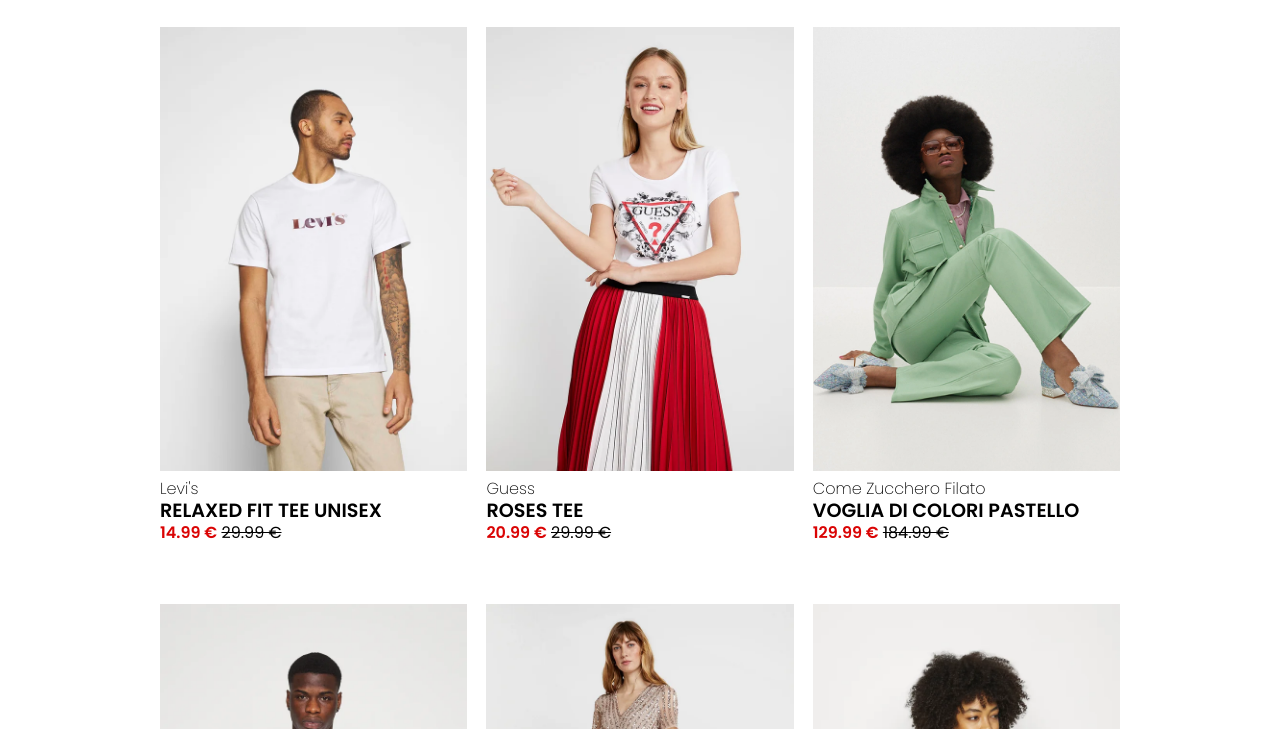
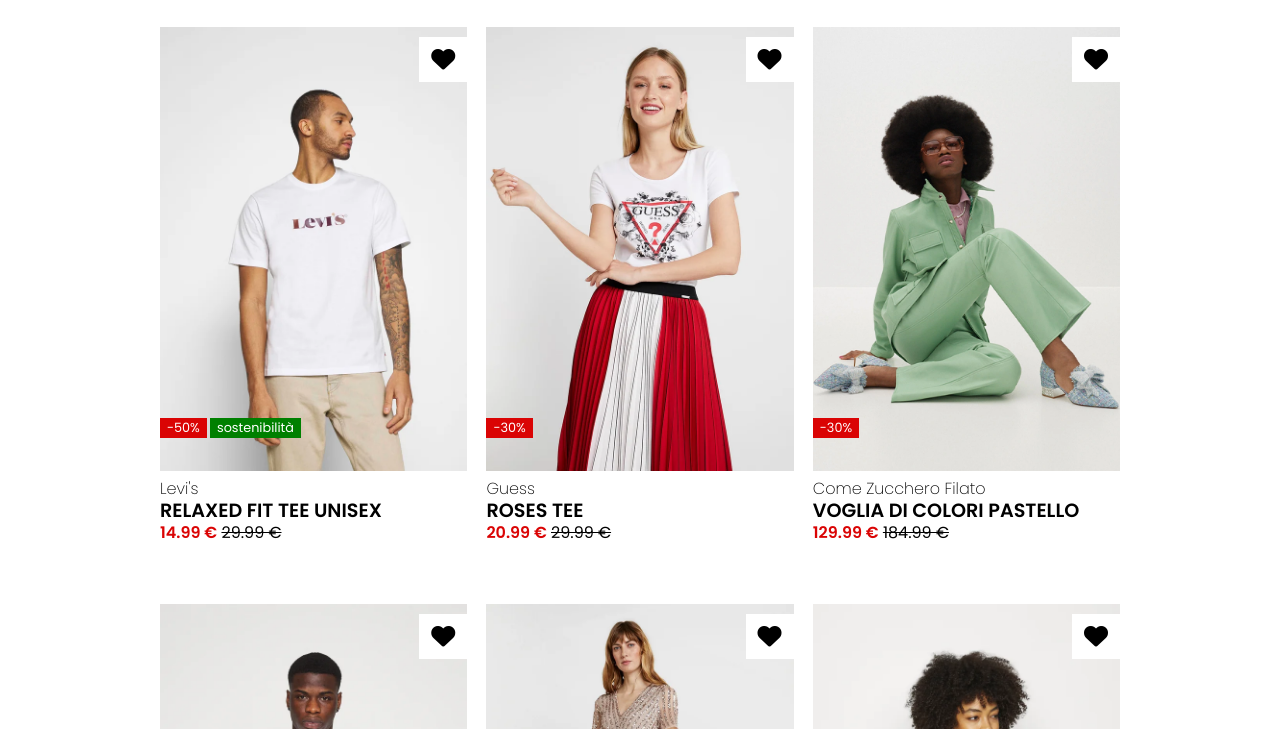
Before and after one commit to marraguglielmo/html-css-boolando, a plain HTML site: page index.html in a window 1280 px wide. Shown: the part 71-800 px from the top of the page. Drawn offline with Linux system fonts and the light colour scheme.

Commit message:
[add] hearts, discount e sostenibilità

```diff
--- a/css/style.css
+++ b/css/style.css
@@ -2,6 +2,8 @@
     --bg-header: #E27132;
     --bg-body: #FFFFFF;
     --bg-footer: #202020;
+    --bg-red: #da0404;
+    --bg-sostenibility: green;
 }
 
 *{
@@ -12,7 +14,7 @@
 
 /* ----------DEBUG------------- */
 .debug{
-    border: 2px dashed green;
+    border: 2px dashed #008000;
 }
 /* ----------DEBUG------------- */
 
@@ -98,7 +100,6 @@ main .container{
     justify-content: space-between;
     padding: 30px 0;
 }
-
 main .container .card{
     width: 32%;
 }
@@ -106,9 +107,53 @@ main .container .card .card-text{
     line-height: 22px;
 }
 main .container .card .new-price{
-    color: rgb(218, 4, 4);
+    color: var(--bg-red);
     font-weight: 600;
 }
 main .container .card .old-price{
     text-decoration:line-through;
 }
+
+main .container .card .card-img{
+    position: relative;
+}
+/* FAVORITE */
+main .container .favorite{
+    background-color: white;
+    position: absolute;
+    top: 10px;
+    right: 0;
+    padding: 5px 12px;
+    font-size: 1.5em;
+}
+main .container .favorite i:hover{
+    color: var(--bg-red);
+    cursor: pointer;
+}
+
+/* DISCOUNT */
+main .container .card .discount{
+    background-color: var(--bg-red);
+    position: absolute;
+    bottom: 40px;
+    color: white;
+    padding: 1px 7px;
+    font-size: .8rem;
+}
+
+/* SOSTENIBILITY */
+main .container .card .sostenibility{
+    background-color: var(--bg-sostenibility);
+    position: absolute;
+    bottom: 40px;
+    left: 50px;
+    padding: 1px 7px;
+    font-size: .8rem;
+    color: white;
+}
+
+main .container .card#card-6 .sostenibility{
+    position: absolute;
+    bottom: 40px;
+    left: 0;
+}
--- a/index.html
+++ b/index.html
@@ -55,6 +55,14 @@
             <div class="card">
                 <div class="card-img">
                     <img src="img/1.webp" alt="card1">
+                    <!-- heart -->
+                    <div class="favorite">
+                        <i class="fa-solid fa-heart"></i>
+                    </div>
+                    <!-- discount -->
+                    <div class="discount">-50%</div>
+                    <!-- sostenibility -->
+                    <div class="sostenibility">sostenibilità</div>
                 </div>
                 <div class="card-text">
                     <h3>Levi's</h3>
@@ -67,6 +75,12 @@
             <div class="card">
                 <div class="card-img">
                     <img src="img/2.webp" alt="card2">
+                    <!-- heart -->
+                    <div class="favorite">
+                        <i class="fa-solid fa-heart"></i>
+                    </div>
+                    <!-- discount -->
+                    <div class="discount">-30%</div>
                 </div>
                 <div class="card-text">
                     <h3>Guess</h3>
@@ -79,6 +93,12 @@
             <div class="card">
                 <div class="card-img">
                     <img src="img/3.webp" alt="card3">
+                    <!-- heart -->
+                    <div class="favorite">
+                        <i class="fa-solid fa-heart"></i>
+                    </div>
+                    <!-- discount -->
+                    <div class="discount">-30%</div>
                 </div>
                 <div class="card-text">
                     <h3>Come Zucchero Filato</h3>
@@ -94,7 +114,15 @@
             <!-- card 4 -->
             <div class="card">
                 <div class="card-img">
-                    <img src="img/4.webp" alt="card1">
+                    <img src="img/4.webp" alt="card4">
+                    <!-- heart -->
+                    <div class="favorite">
+                        <i class="fa-solid fa-heart"></i>
+                    </div>
+                    <!-- discount -->
+                    <div class="discount">-50%</div>
+                    <!-- sostenibility -->
+                    <div class="sostenibility">sostenibilità</div>
                 </div>
                 <div class="card-text">
                     <h3>Levis</h3>
@@ -106,7 +134,11 @@
             <!-- card 5 -->
             <div class="card">
                 <div class="card-img">
-                    <img src="img/5.webp" alt="card2">
+                    <img src="img/5.webp" alt="card5">
+                    <!-- heart -->
+                    <div class="favorite">
+                        <i class="fa-solid fa-heart"></i>
+                    </div>
                 </div>
                 <div class="card-text">
                     <h3>Maya Deluxe</h3>
@@ -115,9 +147,15 @@
                 </div>
             </div>
             <!-- card 6 -->
-            <div class="card">
+            <div class="card" id="card-6">
                 <div class="card-img">
-                    <img src="img/6.webp" alt="card3">
+                    <img src="img/6.webp" alt="card6">
+                    <!-- heart -->
+                    <div class="favorite">
+                        <i class="fa-solid fa-heart"></i>
+                    </div>
+                    <!-- sostenibility -->
+                <div class="sostenibility">sostenibilità</div>
                 </div>
                 <div class="card-text">
                     <h3>Esprit</h3>
```
